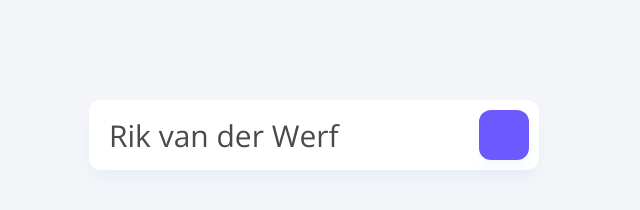
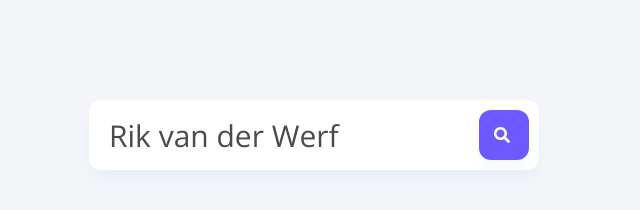
Before and after one commit to rikvanderwerf/portfolio, a React (Vite) app: page / in a window 1280 px wide. Shown: the top 210 px of the page, without its empty margins (326-966 px from the left). Built offline with nearby package versions, Linux system fonts and the light colour scheme.

Commit message:
added search bar

```diff
--- a/src/components/SearchBar.jsx
+++ b/src/components/SearchBar.jsx
@@ -2,7 +2,7 @@ import React from 'react';
 import PropTypes from 'prop-types';
 import styled from 'styled-components';
 import { FontAwesomeIcon } from '@fortawesome/react-fontawesome';
-import { faCoffee } from '@fortawesome/free-solid-svg-icons';
+import { faSearch } from '@fortawesome/free-solid-svg-icons';
 import Card from './Card';
 
 const propTypes = {
@@ -32,21 +32,25 @@ const TextHolder = styled.div`
   transform: translateY(-50%);
 `;
 
-const IconHolder = styled(Card)`
+const IconCard = styled(Card)`
   float: right;
   margin: 10px;
   height: 50px;
   width: 50px;
   right: 0;
+  postion: relative;
   background-color: ${(props) => props.theme.maincolor};
   drop-shadow: box-shadow: 0 10px 15px -3px ${(props) => props.theme.maincolorshadow};
 `;
 
+const IconHolder = styled.div`
+  margin: 0 auto;
+  width: 20px;
+`;
+
 const Icon = styled(FontAwesomeIcon)`
-  width: 100%;
+  color: white;
   height: 100%;
-  padding: 5px;
-  color: white;
 `;
 
 function SearchBar(props) {
@@ -54,7 +58,7 @@ function SearchBar(props) {
   return (
     <SearchBarHolder>
       <TextHolder>Rik van der Werf</TextHolder>
-      <IconHolder />
+      <IconCard><IconHolder><Icon icon={faSearch} /></IconHolder></IconCard>
     </SearchBarHolder>
   );
 }
@@ -63,6 +67,3 @@ SearchBar.defaultProps = defaultProps;
 SearchBar.propTypes = propTypes;
 
 export default SearchBar;
-
-
-// <Icon icon={faCoffee} />
```
